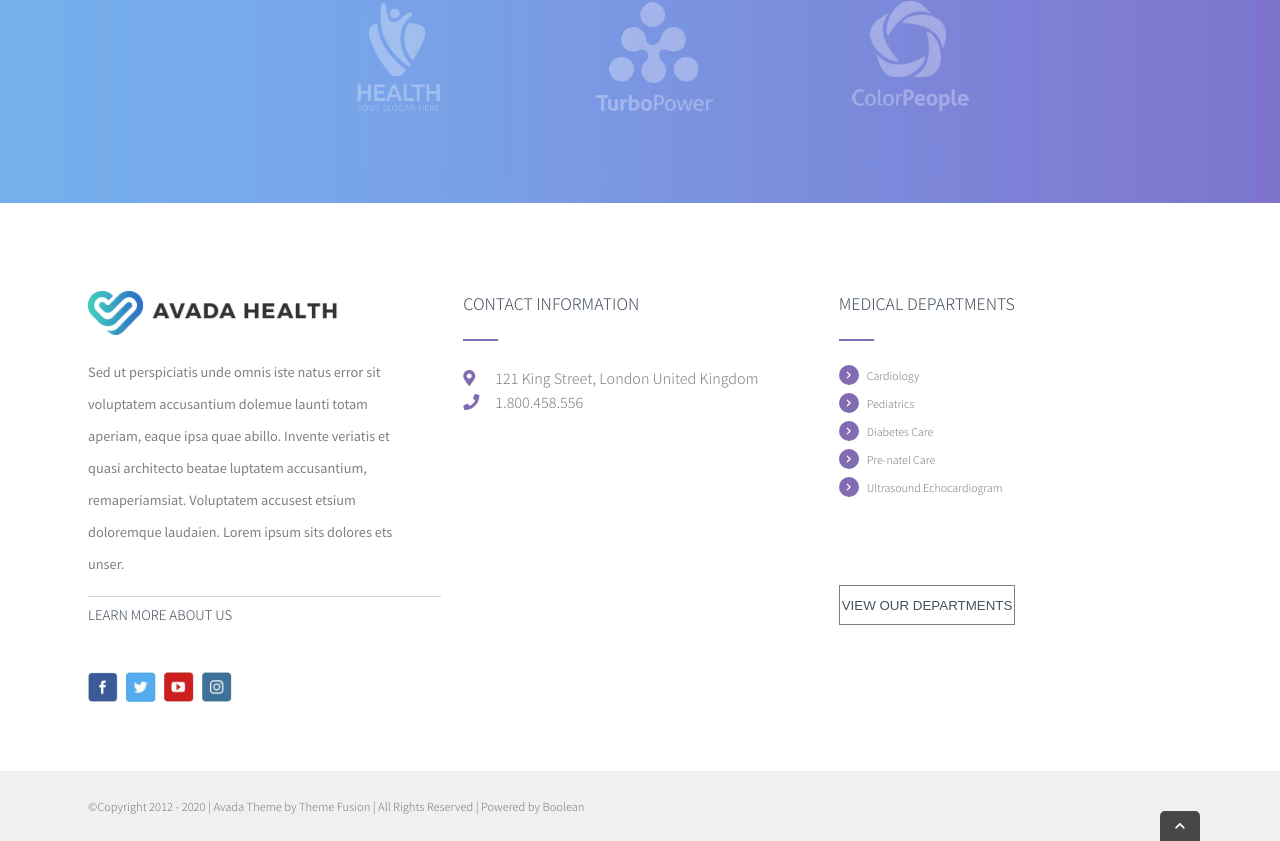
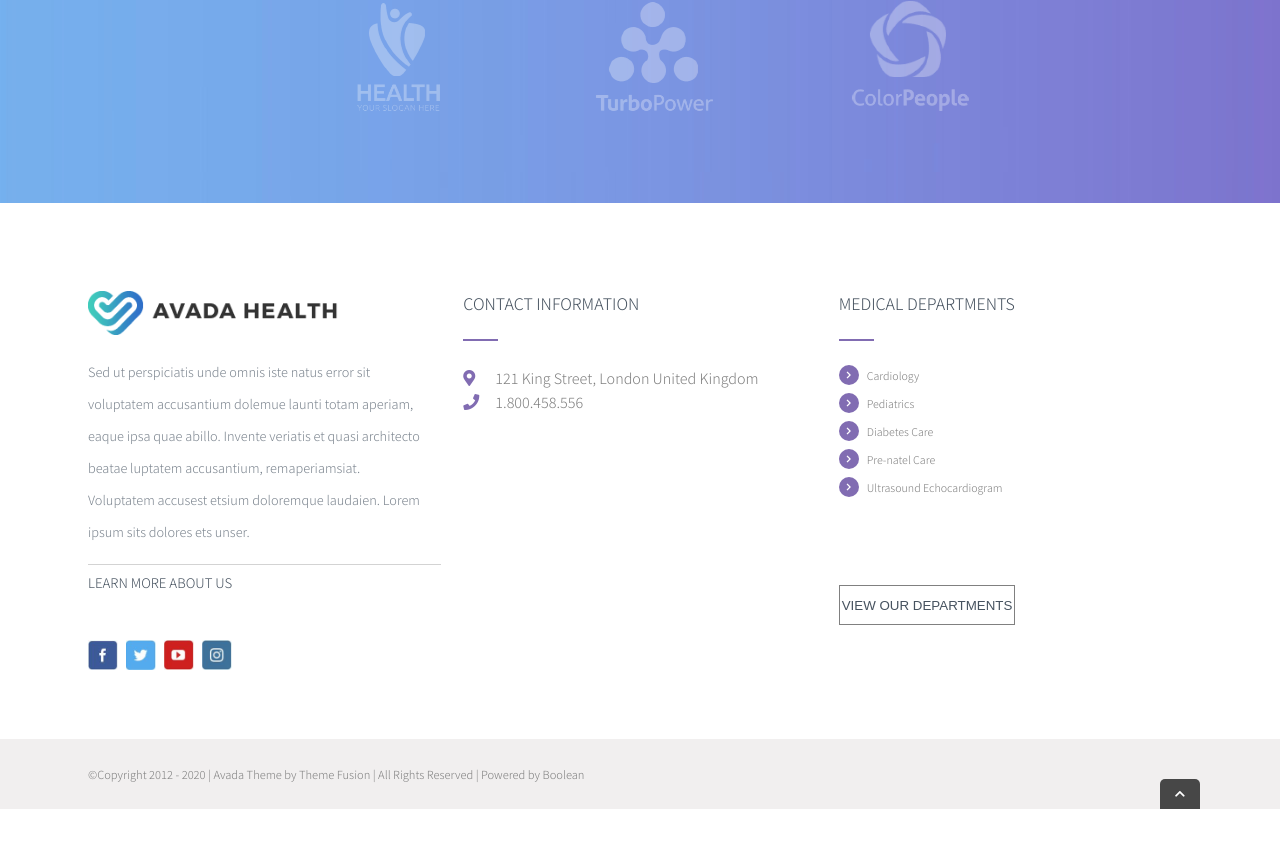
Before and after one commit to Gbelda/proj-html-vuejs, a Vue app: page / in a window 1280 px wide. Shown: the part 6404-7245 px from the top of the page. After the commit the page ends 7213 px from the top, so only its background shows below. Built offline with nearby package versions, Linux system fonts and the light colour scheme.

Commit message:
Adjust About us section font weight

```diff
--- a/src/components/SiteFooter.vue
+++ b/src/components/SiteFooter.vue
@@ -150,8 +150,9 @@ footer {
           width: 95%;
           font-size: 0.8rem;
           line-height: 2rem;
-          color: gray;
+          color: $text_gray;
           margin: 1rem 0px;
+          font-weight: 300;
         }
 
         hr {
```
